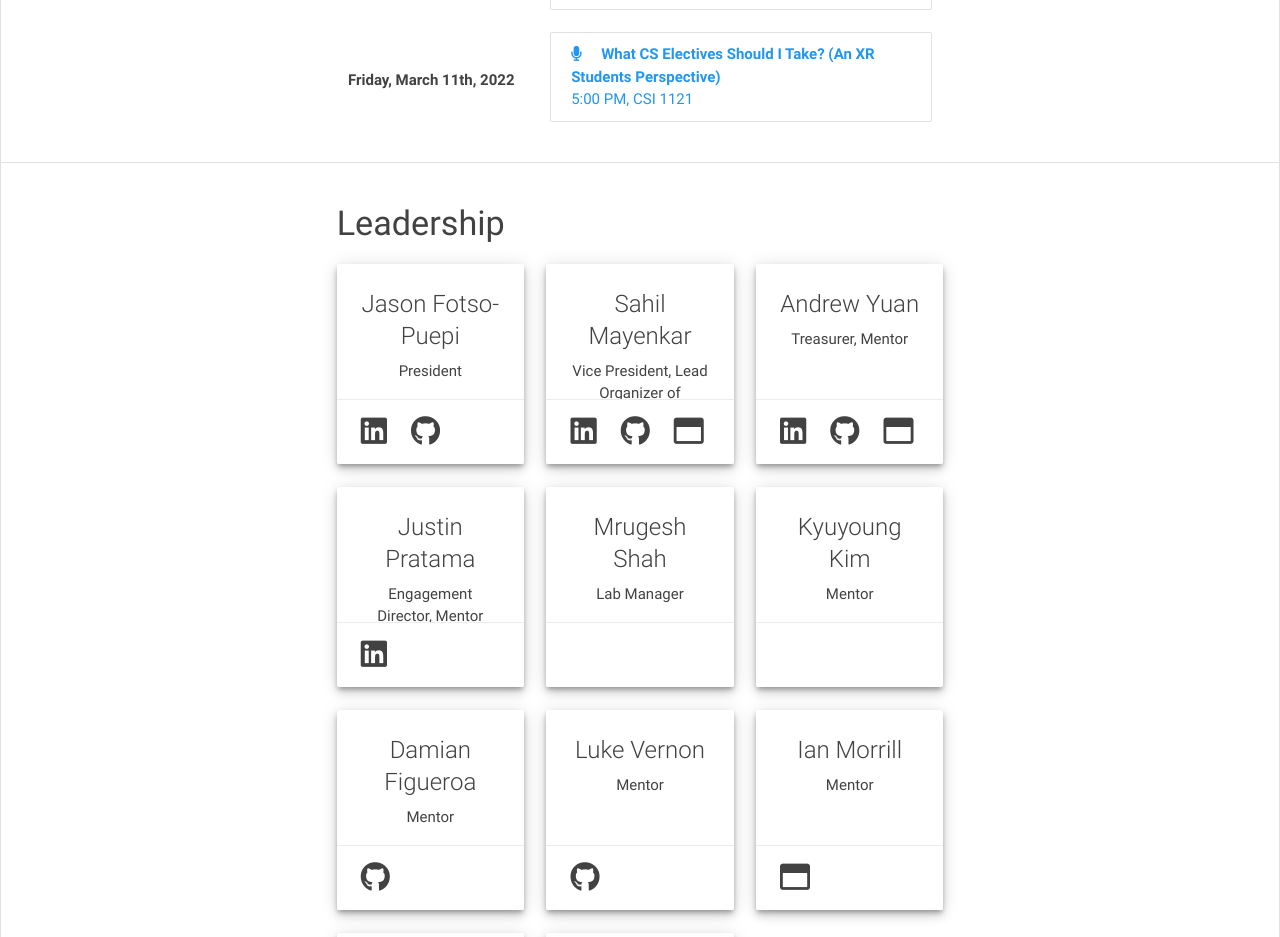
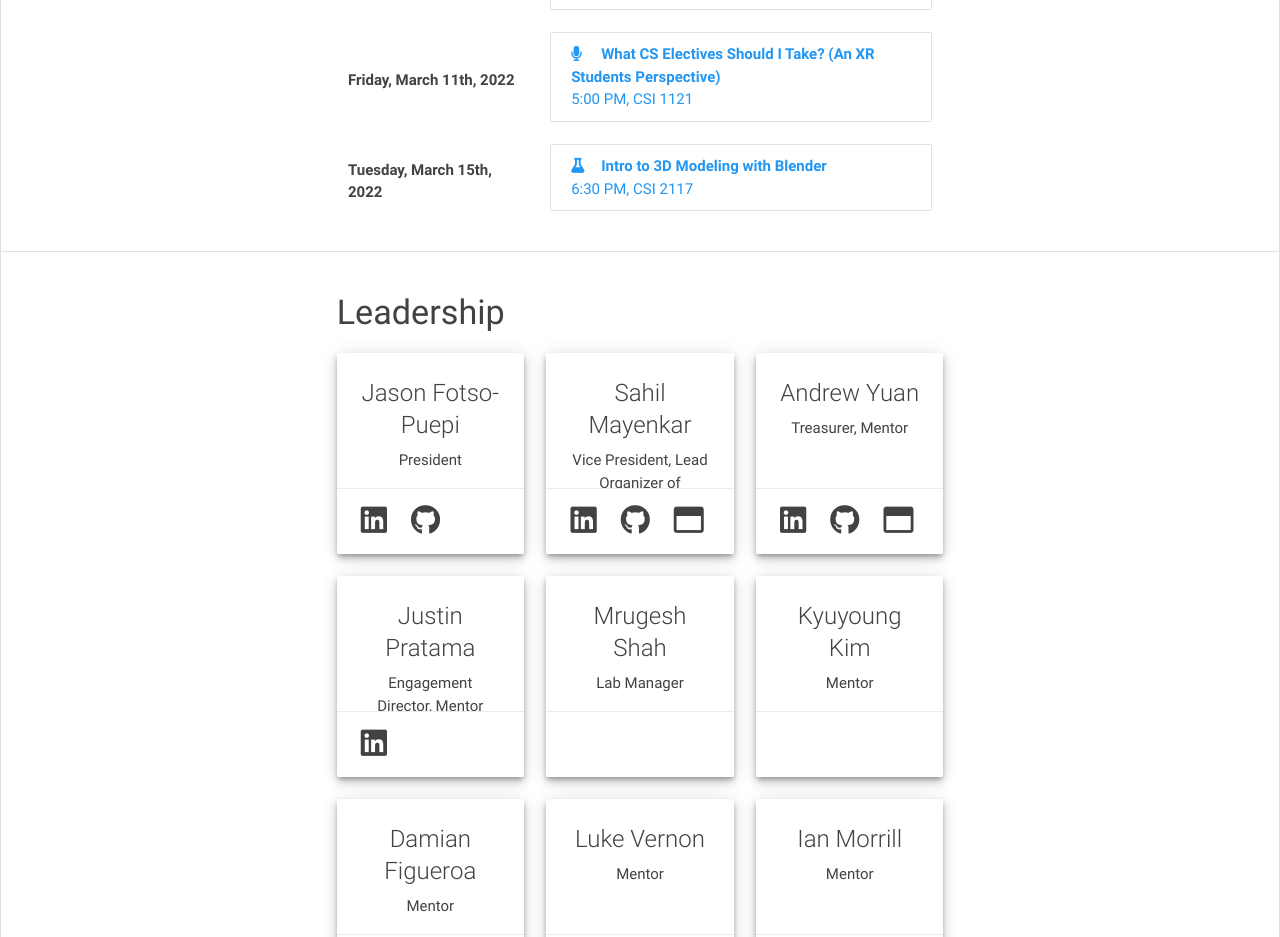
Before and after one commit to umdxrclub/xrc-prev-website, a React (Create React App) app: page / in a window 1280 px wide. Shown: the part 1980-2917 px from the top of the page. Built offline with nearby package versions, Linux system fonts and the light colour scheme.

Commit message:
Added Blender Event

```diff
--- a/src/XR_CONSTANTS.js
+++ b/src/XR_CONSTANTS.js
@@ -185,6 +185,14 @@ module.exports = Object.freeze({
 			'location' : 'CSI 1121',
 			'url' : 'https://terplink.umd.edu/event/7974580',
 			'fa_icon' : 'fa-microphone'
+		},
+		{
+			'name' : 'Intro to 3D Modeling with Blender',
+			'date' : new Date(2022, 2, 15),
+			'time' : '6:30 PM',
+			'location' : 'CSI 2117',
+			'url' : 'https://terplink.umd.edu/event/7985795',
+			'fa_icon' : 'fa-flask'
 		}
 	],
 });
```
